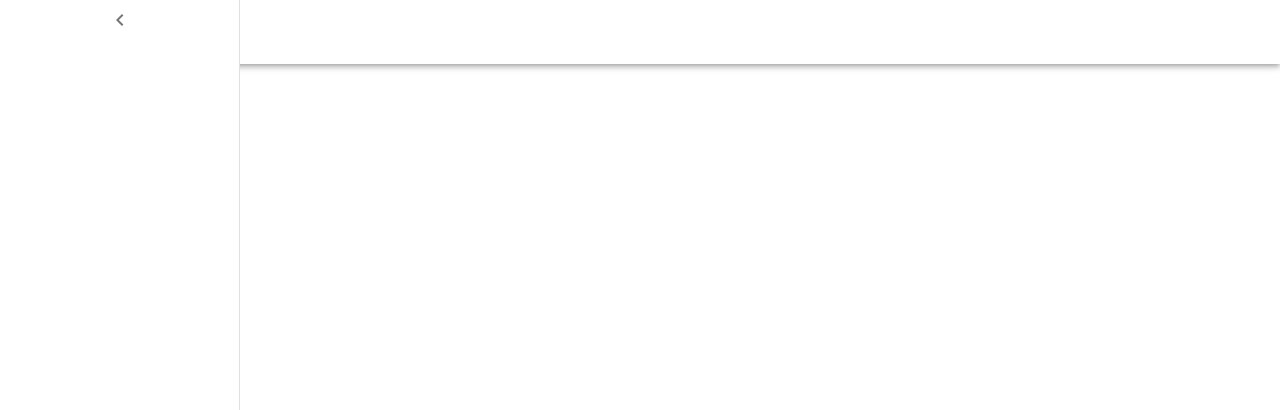
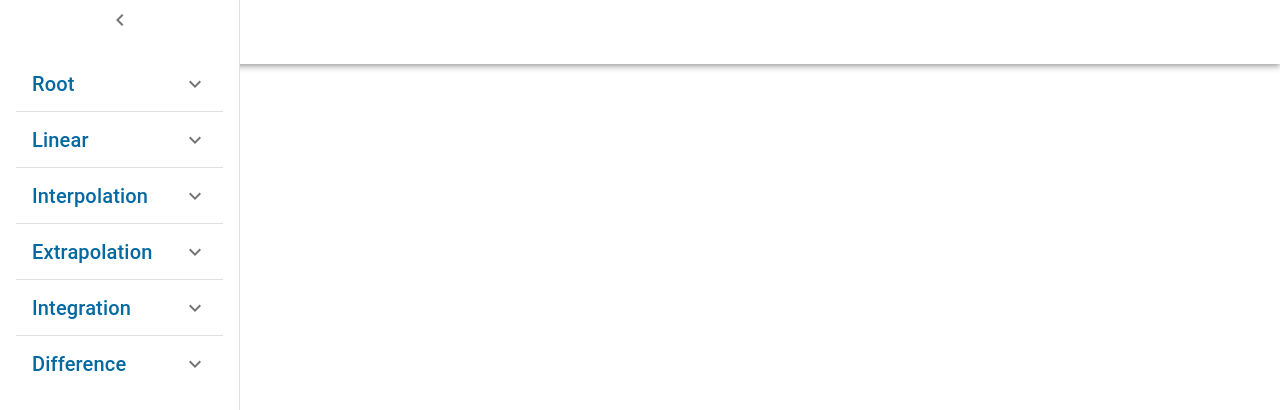
Before and after one commit to bsWiwat/numer-web, a Next.js app: page / in a window 1280 px wide. Both pictures are taken after a click on the button "open drawer". Shown: the top 410 px of the page. Built offline with nearby package versions, Linux system fonts and the light colour scheme.

Commit message:
Add(): nav bar component.

```diff
--- a/components/Nav.tsx
+++ b/components/Nav.tsx
@@ -8,9 +8,13 @@ import Typography from "@mui/material/Typography";
 import IconButton from "@mui/material/IconButton";
 import MenuIcon from "@mui/icons-material/Menu";
 import ChevronLeftIcon from "@mui/icons-material/ChevronLeft";
-import ChevronRightIcon from "@mui/icons-material/ChevronRight";
 import AppBar from "@mui/material/AppBar";
 import { useState } from "react";
+import Accordion from "@mui/material/Accordion";
+import AccordionSummary from "@mui/material/AccordionSummary";
+import AccordionDetails from "@mui/material/AccordionDetails";
+import Button from "@mui/material/Button";
+import ExpandMoreIcon from "@mui/icons-material/ExpandMore";
 
 const drawerWidth = 240;
 
@@ -30,8 +34,7 @@ export default function PersistentDrawerRight() {
       <CssBaseline />
       <AppBar
         position="relative"
-        sx={{ backgroundColor: "white",
-          color: "black" }}
+        sx={{ backgroundColor: "white", color: "black" }}
       >
         <Toolbar>
           <IconButton
@@ -40,12 +43,12 @@ export default function PersistentDrawerRight() {
             edge="end"
             onClick={handleDrawerOpen}
             sx={{ mr: 2 }}
-            style={{ display: open ? "none" : "block" }} // Show only when drawer is closed
+            style={{ display: open ? "none" : "block" }}
           >
             <MenuIcon />
           </IconButton>
           <Typography variant="h6" noWrap sx={{ flexGrow: 1 }} component="div">
-            Numerical
+            Numer
           </Typography>
         </Toolbar>
       </AppBar>
@@ -64,6 +67,84 @@ export default function PersistentDrawerRight() {
         <IconButton onClick={handleDrawerClose}>
           {<ChevronLeftIcon />}
         </IconButton>
+
+        <Box sx={{ p: 2 }}>
+          {[
+            {
+              title: "Root",
+              links: [
+                "Graphical",
+                "Bisection",
+                "False Position",
+                "One-Point",
+                "Newton-Raphson",
+                "Secant",
+              ],
+            },
+            {
+              title: "Linear",
+              links: [
+                "Cramer",
+                "Gaussian",
+                "Gauss-Jordan",
+                "Matrix Inverse",
+                "LU Decompose",
+                "Cholesky Decompose",
+                "Jacobi",
+                "Gauss-Seidel",
+                "Conjugate",
+              ],
+            },
+            { title: "Interpolation", links: ["Newton", "Lagrange", "Spline"] },
+            {
+              title: "Extrapolation",
+              links: ["Simple Regression", "Multiple Regression"],
+            },
+            {
+              title: "Integration",
+              links: [
+                "Trapezoidal",
+                "Composite Trapezoidal",
+                "Simpson",
+                "Composite Simpson",
+              ],
+            },
+            { title: "Difference", links: ["Numer Difference"] },
+          ].map((section, index) => (
+            <Accordion key={index} sx={{boxShadow: "none",}}>
+              <AccordionSummary
+                expandIcon={<ExpandMoreIcon />}
+                aria-controls={`panel${index}-content`}
+                id={`panel${index}-header`}
+              >
+                <Typography variant="h6" color="#0369a1">
+                  {section.title}
+                </Typography>
+              </AccordionSummary>
+              <AccordionDetails>
+                {section.links.map((link, idx) => (
+                  <Button
+                    key={idx}
+                    variant="text"
+                    fullWidth
+                    sx={{
+                      m: 0.5,
+                      justifyContent: "left",
+                      color: "#0369a1",
+                      "&:hover": {
+                        bgcolor: "#0369a1",
+                        color: "white",
+                      },
+                    }}
+                    href={`./${section.title.toLowerCase()}/${link.replace(/\s+/g, "").toLowerCase()}`}
+                  >
+                    {link}
+                  </Button>
+                ))}
+              </AccordionDetails>
+            </Accordion>
+          ))}
+        </Box>
       </Drawer>
     </Box>
   );
```
